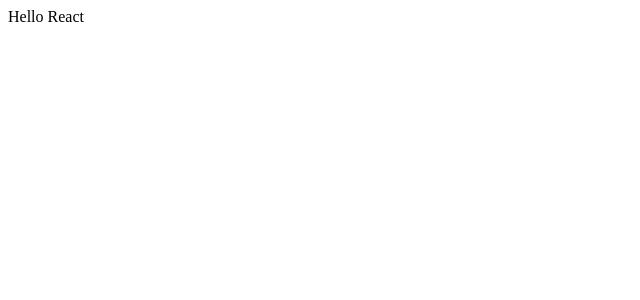
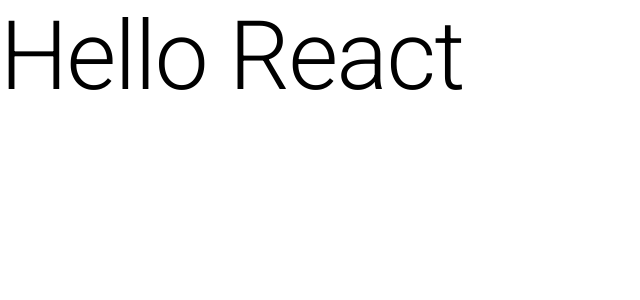
Before and after one commit to manusa/aem-dashboard, a React app in the folder client/: page / in a window 1280 px wide. Shown: the top 300 px of the page, without its empty margins (0-640 px from the left). Built offline with nearby package versions, Linux system fonts and the light colour scheme.

Commit message:
#1: Scss support

```diff
--- a/client/clientlib.config.js
+++ b/client/clientlib.config.js
@@ -11,7 +11,9 @@
         js: [
           'dist/bundle.js'
         ],
-        css: []
+        css: [
+          'dist/bundle.css'
+        ]
       }
     }
   ]
--- a/client/package.json
+++ b/client/package.json
@@ -34,15 +34,20 @@
     "@babel/runtime": "7.3.1",
     "aem-clientlib-generator": "^1.4.1",
     "babel-loader": "^8.0.5",
+    "css-loader": "^3.0.0",
     "html-loader": "^0.5.5",
     "html-webpack-plugin": "^3.2.0",
+    "mini-css-extract-plugin": "^0.7.0",
+    "node-sass": "^4.12.0",
     "react-dom": "^16.8.6",
     "react-hot-loader": "^4.8.5",
+    "sass-loader": "^7.1.0",
     "webpack": "^4.31.0",
     "webpack-cli": "^3.3.2",
     "webpack-dev-server": "^3.3.1"
   },
   "dependencies": {
+    "@material-ui/core": "^4.0.0",
     "babel-polyfill": "^6.26.0",
     "react": "^16.8.6"
   }
--- a/client/src/index.html
+++ b/client/src/index.html
@@ -2,6 +2,8 @@
   <head>
     <meta charset="UTF-8" />
     <title>AEM Dashboard - DEV</title>
+    <link rel="stylesheet" href="https://fonts.googleapis.com/css?family=Roboto:300,400,500" />
+    <link rel="stylesheet" href="https://fonts.googleapis.com/icon?family=Material+Icons" />
   </head>
   <body>
     <div id="root"></div>
--- a/client/src/pages/app.jsx
+++ b/client/src/pages/app.jsx
@@ -1,7 +1,13 @@
 import React from 'react';
 
+import Typography from '@material-ui/core/Typography';
+
+import '../styles/main.scss';
+
 const App = () => (
-  <p>Hello React</p>
+  <div>
+    <Typography variant="h1">Hello React</Typography>
+  </div>
 );
 
 export default App;
--- /dev/null
+++ b/client/src/styles/main.scss
@@ -0,0 +1,3 @@
+@import 'partials/variables';
+
+@import 'partials/base';
--- /dev/null
+++ b/client/src/styles/partials/_base.scss
@@ -0,0 +1,8 @@
+@import './variables';
+
+body {
+  margin: 0;
+  padding: 0;
+  font-size: $base-font-size;
+  font-weight: $base-font-weight;
+}
--- /dev/null
+++ b/client/src/styles/partials/_variables.scss
@@ -0,0 +1,5 @@
+
+
+// Typography
+$base-font-size: 16px;
+$base-font-weight: normal;
--- a/client/webpack.config.js
+++ b/client/webpack.config.js
@@ -1,5 +1,6 @@
 const webpack = require('webpack');
 const HtmlWebpackPlugin = require('html-webpack-plugin');
+const MiniCssExtractPlugin = require("mini-css-extract-plugin");
 
 const SRC_DIR = __dirname + '/src';
 const DIST_DIR = __dirname + '/dist';
@@ -31,6 +32,20 @@
           loader: 'html-loader',
           options: {minimize: true}
         }
+      },
+      {
+        test: /\.(scss|sass|css)$/,
+        exclude: /node_modules/,
+        use: [
+          MiniCssExtractPlugin.loader,
+          'css-loader',
+          {
+            loader: 'sass-loader',
+            options: {
+              includePaths: ['./node_modules']
+            }
+          }
+        ]
       }
     ]
   },
@@ -42,7 +57,10 @@
     new HtmlWebpackPlugin({
       template: SRC_DIR + '/index.html',
       filename: './index.html'
-    })
+    }),
+    new MiniCssExtractPlugin({
+      filename: 'bundle.css'
+    }),
   ],
   devServer: {
     contentBase: DIST_DIR,
```
Also changed, not shown: 2 other files (tests, documents, lock files or other folders).
